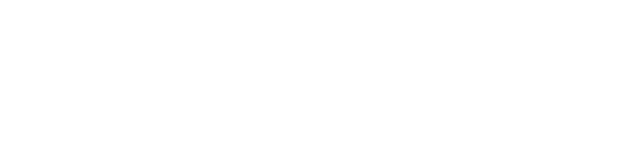
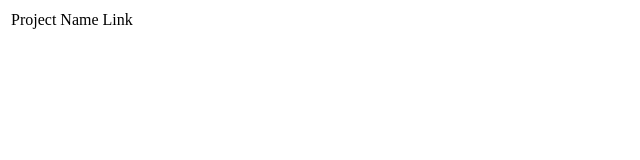
Before and after one commit to yashleo/25-JS-Projects, a plain HTML site: page index.html in a window 1280 px wide. Shown: the whole page, without its empty margins (0-640 px from the left). Drawn offline with Linux system fonts and the light colour scheme.

Commit message:
Update index.html

```diff
--- a/index.html
+++ b/index.html
@@ -6,6 +6,25 @@
     <title>Document</title>
 </head>
 <body>
-
+    <table>
+        <thead>
+            <td>Project Name</td>
+            <td>Link</td>
+        </thead>
+        <tbody>
+            <tr>
+                <td></td>
+                <td><a href="1/index.html"></a></td>
+            </tr>
+            <tr>
+                <td></td>
+                <td></td>
+            </tr>
+            <tr>
+                <td></td>
+                <td></td>
+            </tr>
+        </tbody>
+    </table>
 </body>
 </html>
```
